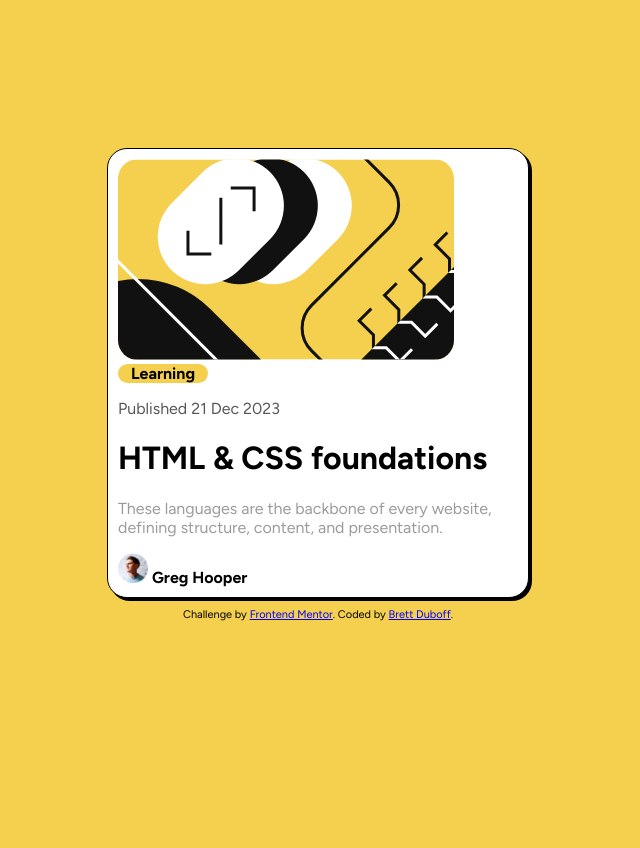
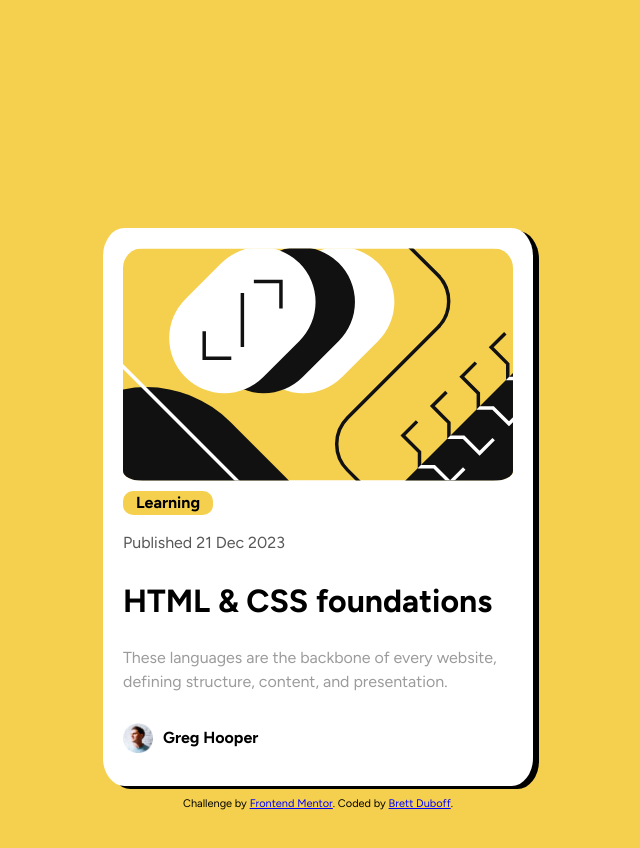
Before and after one commit to Boffdub/blog-preview, a plain HTML site: page index.html in a window 1280 px wide. Shown: the whole page, without its empty margins (322-962 px from the left). Before the commit the page ends 800 px from the top, so only its background shows below. Drawn offline with Linux system fonts and the light colour scheme.

Commit message:
Add files via upload

```diff
--- a/index.html
+++ b/index.html
@@ -21,7 +21,7 @@
     <!-- Will have to deal with this later -->
     <div class="name">
       <img class="profile" src="assets/images/image-avatar.webp">
-      <b>Greg Hooper</b>
+      <p class="name"><b>Greg Hooper</b></p>
     </div>
 
 
--- a/style.css
+++ b/style.css
@@ -4,6 +4,7 @@ body {
     background-color: #f5d04e;
     font-family: "Figtree", sans-serif;
     padding: 140px;
+    line-height: 1.5;
 }
 
 .attribution {
@@ -16,20 +17,32 @@ body {
     color: blue;
 }
 
-.card {
+/* .card {
     background-color: #ffffff;
     width: 400px;
     margin: auto;
     padding: 10px;
     border: 1px solid #000;
     border-radius: 20px;
-    box-shadow: 3px 3px;
+    box-shadow: 6px 3px 0px rgba(0, 0, 0, 5);;
+} */
+
+.card {
+    margin: auto;
+    max-width: 24.375rem;
+    padding: 20px;
+    background-color: white;
+    border-radius: 5%;
+    box-shadow: 6px 3px 0px rgba(0, 0, 0, 5);
+    margin-top: 5em;
 }
 
 img.hero {
+    display: block;
     border-radius: 20px;
-    margin-left: auto;
-    margin-right: auto;
+    margin: 0 auto;
+    width: 100%;
+    padding-bottom: 10px;
 }
 
 img.profile {
@@ -54,5 +67,10 @@ p.caption {
 }
 
 div.name {
-    text-align: left;
+    display: flex;
+    align-items: center;
 }
+
+p.name {
+    padding-left: 10px;
+}
```
